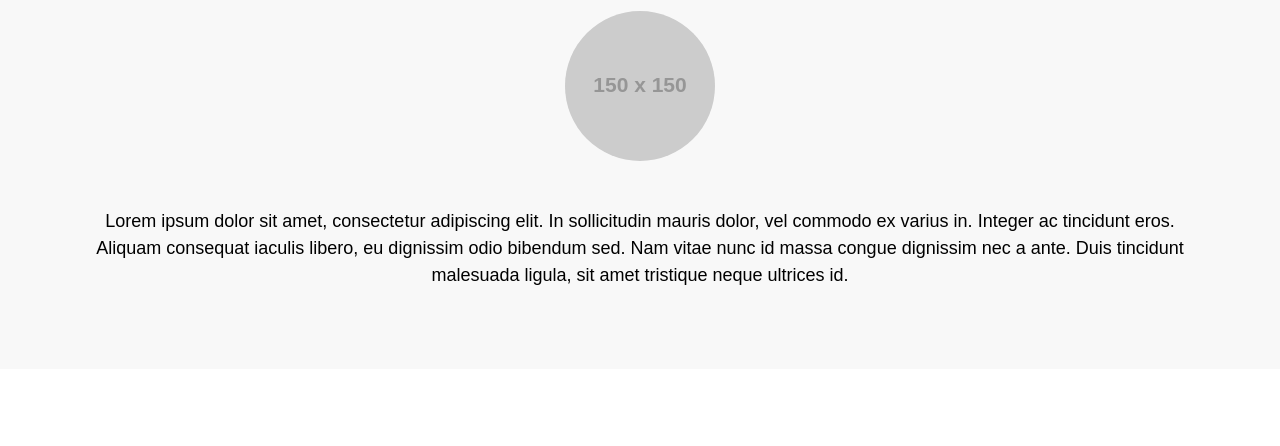
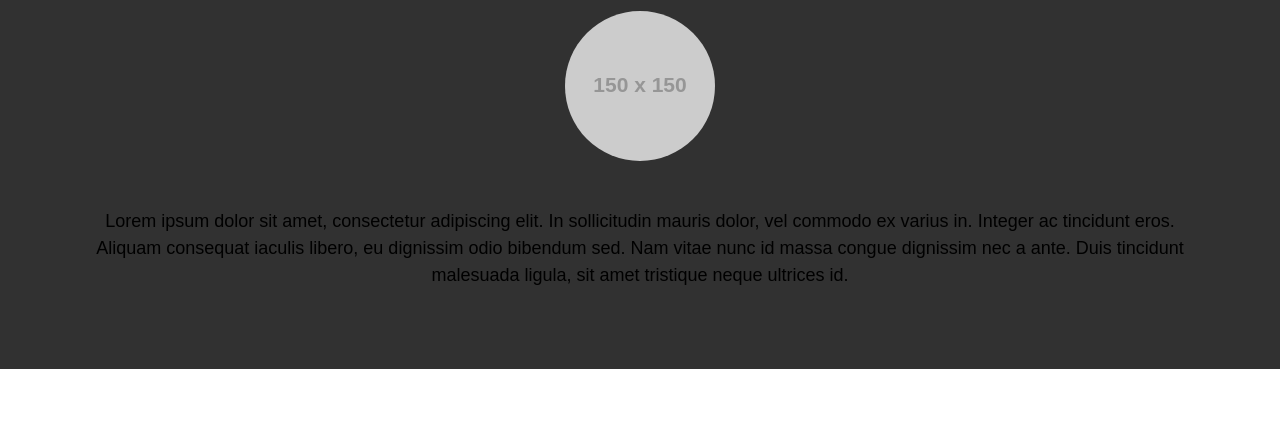
Before and after one commit to hitixonyt/sixuff, a plain HTML site: page index.html in a window 1280 px wide. Shown: the part 571-1017 px from the top of the page. Drawn offline with Linux system fonts and the light colour scheme; placeholder pictures from the web are drawn by us.

Commit message:
Update style.css

```diff
--- a/style.css
+++ b/style.css
@@ -9,7 +9,7 @@
 body {
   font-family: Arial, sans-serif;
   line-height: 1.5;
-  background-color: #f8f8f8;
+  background-color: #313131;
 }
 
 a {
```
